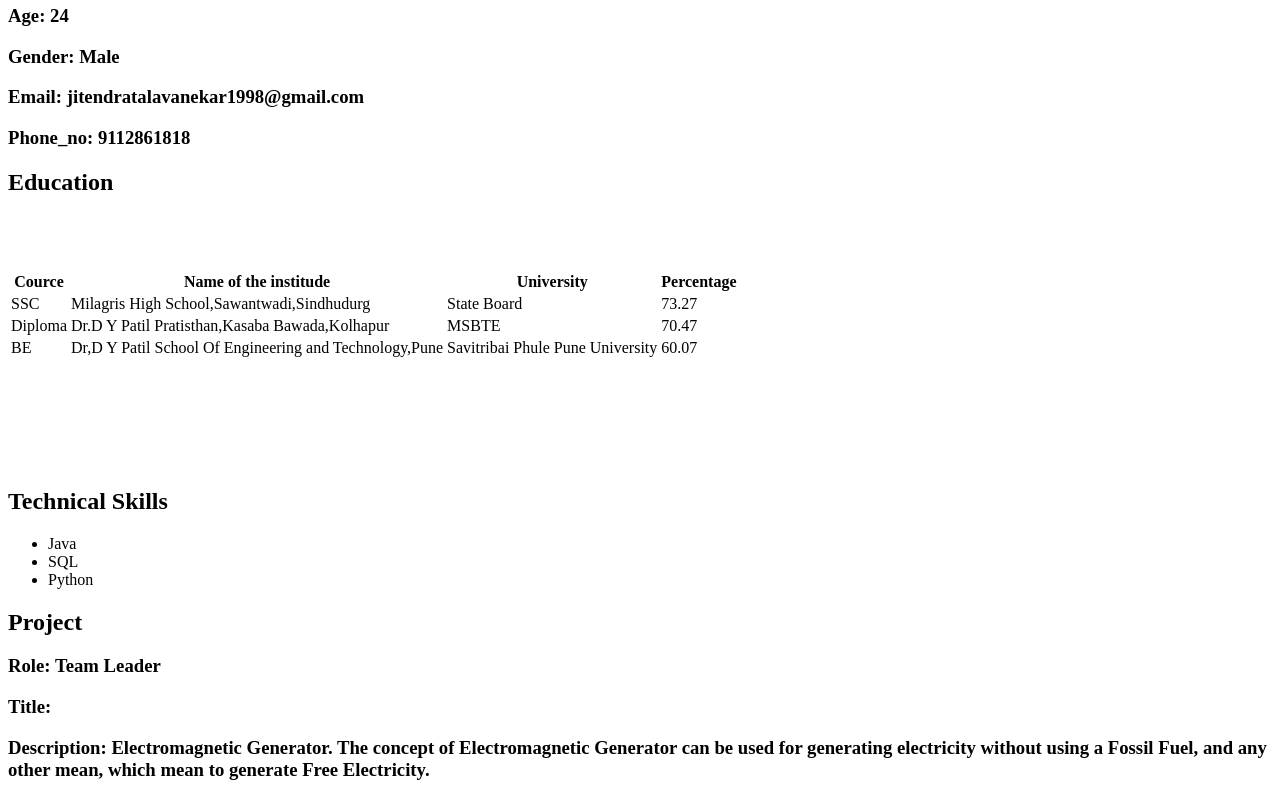
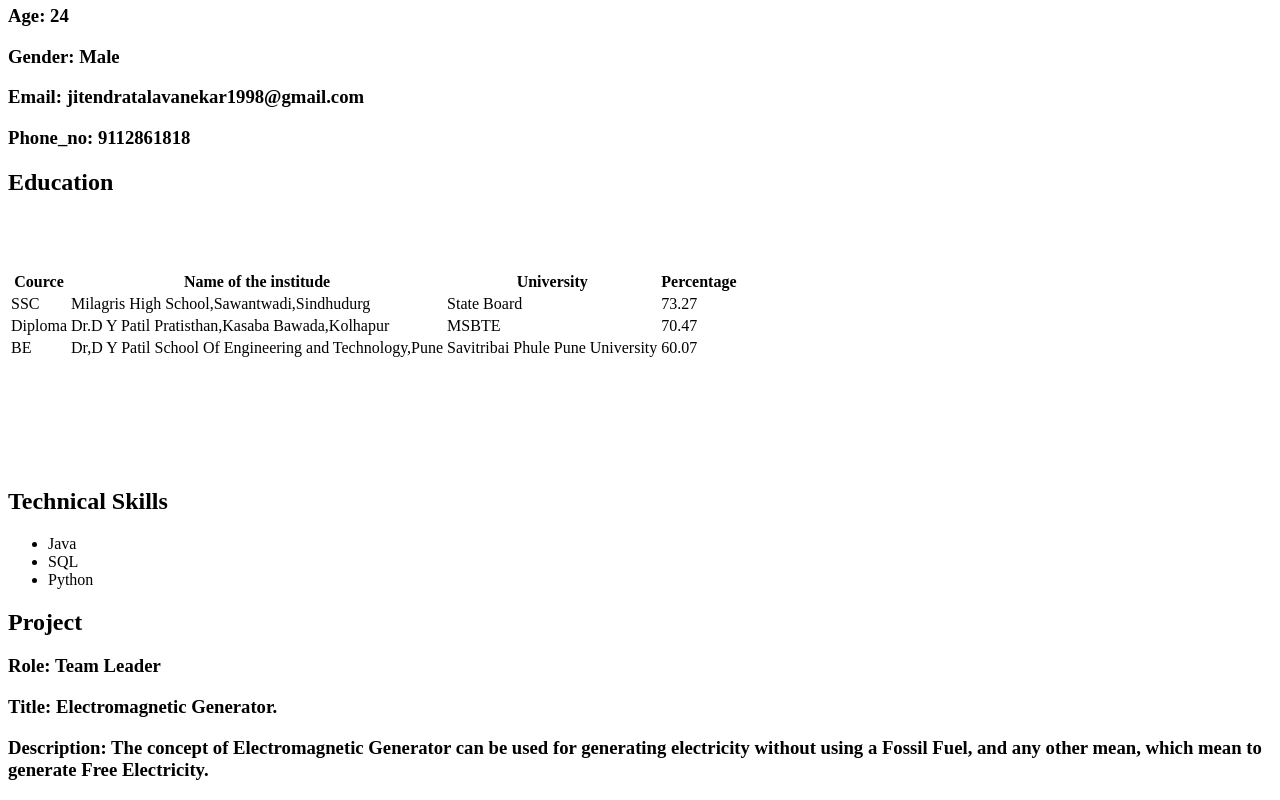
Before and after one commit to jittalavanekar/Portfolio, a plain HTML site: page index.html in a window 1280 px wide. Shown: the part 812-1612 px from the top of the page. Drawn offline with Linux system fonts and the light colour scheme.

Commit message:
Add files via upload

```diff
--- a/index.html
+++ b/index.html
@@ -80,9 +80,8 @@
     <div class="Row">
         <div class="det">
     <h3><span>Role: </span>Team Leader</h3>
-    <h3><span>Title: </span></h3>
-    <h3><span>Description: </span>Electromagnetic Generator.
-                                  The concept of Electromagnetic Generator can
+    <h3><span>Title: </span>Electromagnetic Generator.</h3>
+    <h3><span>Description: </span>The concept of Electromagnetic Generator can
 be used for generating electricity without using a Fossil
 Fuel, and any other mean, which mean to generate Free
 Electricity.</h3>
```
